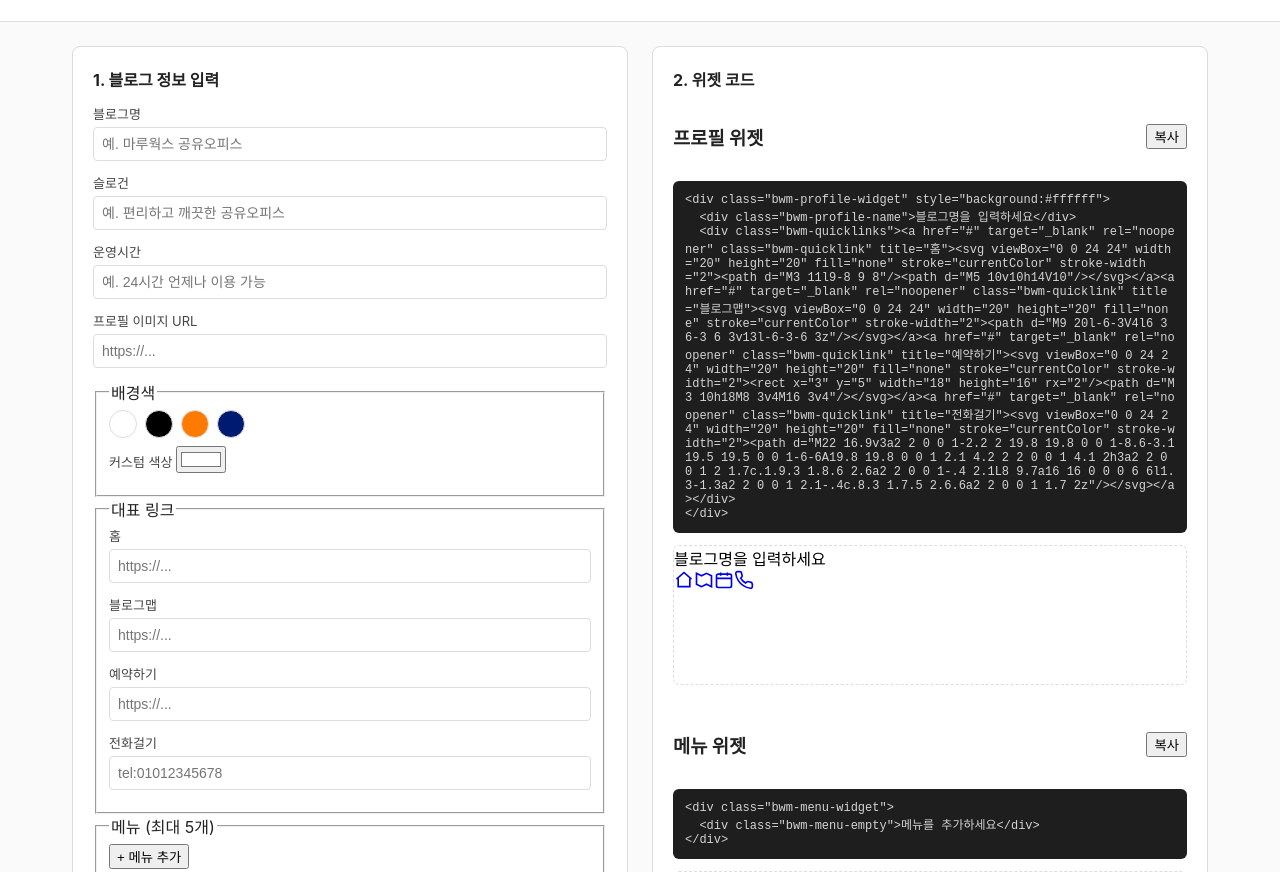
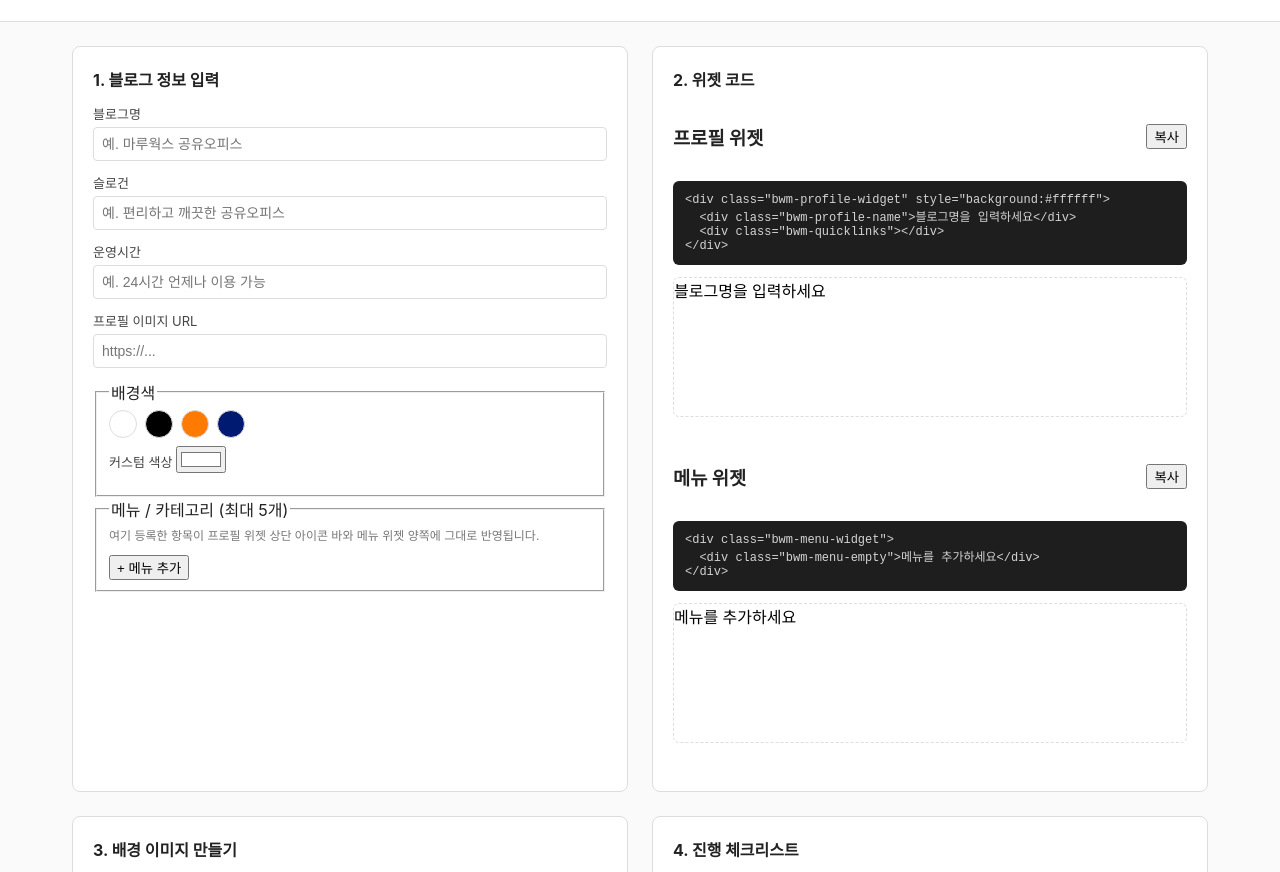
Before and after one commit to aaabaej25-hash/Supabase, a website with bundled scripts: page blog_widget_maker/index.html in a window 1280 px wide. Shown: the part 80-952 px from the top of the page. Built offline with nearby package versions, Linux system fonts and the light colour scheme.

Commit message:
refactor(blog_widget_maker): 대표링크를 메뉴 목록과 통합
고정 4슬롯(홈/블로그맵/예약/전화) 대표링크를 없애고, 자유롭게
추가하는 메뉴 목록(최대 5개)이 프로필 위젯 상단 아이콘 바와
상세 메뉴 위젯 양쪽에 동시에 반영되도록 변경. 참고 사이트의
카테고리 주소 입력 → 위젯 변환 흐름과 일치시킴.

Co-Authored-By: Claude Sonnet 5 <noreply@anthropic.com>

```diff
--- a/blog_widget_maker/app.js
+++ b/blog_widget_maker/app.js
@@ -11,7 +11,6 @@ function createDefaultState() {
     hours: '',
     profileImageUrl: '',
     bgColor: '#ffffff',
-    quickLinks: { home: '', blogMap: '', reserve: '', phone: '' },
     menus: [],
   };
 }
@@ -36,21 +35,10 @@ function bindTextField(id, stateKey) {
   });
 }
 
-function bindQuickLink(id, key) {
-  el(id).addEventListener('input', (e) => {
-    state.quickLinks[key] = e.target.value;
-    renderAll();
-  });
-}
-
 bindTextField('blogName', 'blogName');
 bindTextField('slogan', 'slogan');
 bindTextField('hours', 'hours');
 bindTextField('profileImageUrl', 'profileImageUrl');
-bindQuickLink('qlHome', 'home');
-bindQuickLink('qlBlogMap', 'blogMap');
-bindQuickLink('qlReserve', 'reserve');
-bindQuickLink('qlPhone', 'phone');
 
 document.querySelectorAll('.bwm-color-btn').forEach((btn) => {
   btn.addEventListener('click', () => {
--- a/blog_widget_maker/index.html
+++ b/blog_widget_maker/index.html
@@ -43,15 +43,8 @@
       </fieldset>
 
       <fieldset>
-        <legend>대표 링크</legend>
-        <label>홈 <input type="url" id="qlHome" placeholder="https://..." /></label>
-        <label>블로그맵 <input type="url" id="qlBlogMap" placeholder="https://..." /></label>
-        <label>예약하기 <input type="url" id="qlReserve" placeholder="https://..." /></label>
-        <label>전화걸기 <input type="tel" id="qlPhone" placeholder="tel:01012345678" /></label>
-      </fieldset>
-
-      <fieldset>
-        <legend>메뉴 (최대 5개)</legend>
+        <legend>메뉴 / 카테고리 (최대 5개)</legend>
+        <p class="bwm-hint">여기 등록한 항목이 프로필 위젯 상단 아이콘 바와 메뉴 위젯 양쪽에 그대로 반영됩니다.</p>
         <div id="menuList"></div>
         <button type="button" id="addMenuBtn">+ 메뉴 추가</button>
         <span class="bwm-warning" id="menuLimitWarning" hidden>최대 5개까지 등록 가능합니다</span>
--- a/blog_widget_maker/style.css
+++ b/blog_widget_maker/style.css
@@ -48,6 +48,11 @@ body {
   border: 1px solid var(--bwm-border);
   border-radius: 4px;
   font-size: 14px;
+}
+.bwm-hint {
+  margin: 0 0 12px;
+  font-size: 12px;
+  color: #777;
 }
 .bwm-warning {
   display: block;
--- a/blog_widget_maker/widget-templates.js
+++ b/blog_widget_maker/widget-templates.js
@@ -1,11 +1,4 @@
 import { getIconSvg } from './icons.js';
-
-const QUICK_LINK_DEFS = [
-  { key: 'home', label: '홈', icon: 'home' },
-  { key: 'blogMap', label: '블로그맵', icon: 'map' },
-  { key: 'reserve', label: '예약하기', icon: 'reserve' },
-  { key: 'phone', label: '전화걸기', icon: 'phone' },
-];
 
 export function escapeHtml(str) {
   return String(str)
@@ -26,11 +19,12 @@ export function renderProfileWidgetCode(state) {
     ? escapeHtml(state.profileImageUrl.trim())
     : '';
   const bg = state.bgColor || '#ffffff';
-  const links = state.quickLinks || {};
+  const menus = Array.isArray(state.menus) ? state.menus.slice(0, 5) : [];
 
-  const linkItems = QUICK_LINK_DEFS.map((def) => {
-    const url = links[def.key] && links[def.key].trim() ? escapeHtml(links[def.key].trim()) : '#';
-    return `<a href="${url}" target="_blank" rel="noopener" class="bwm-quicklink" title="${def.label}">${getIconSvg(def.icon)}</a>`;
+  const linkItems = menus.map((m) => {
+    const url = m.url && m.url.trim() ? escapeHtml(m.url.trim()) : '#';
+    const label = m.text && m.text.trim() ? escapeHtml(m.text.trim()) : '';
+    return `<a href="${url}" target="_blank" rel="noopener" class="bwm-quicklink" title="${label}">${getIconSvg(m.icon)}</a>`;
   }).join('');
 
   return [
```
Also changed, not shown: blog_widget_maker/tests/widget-templates.test.js (+12 -2 lines).
